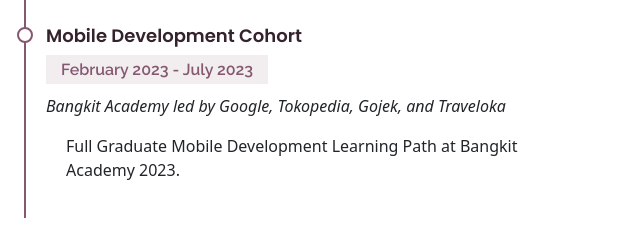
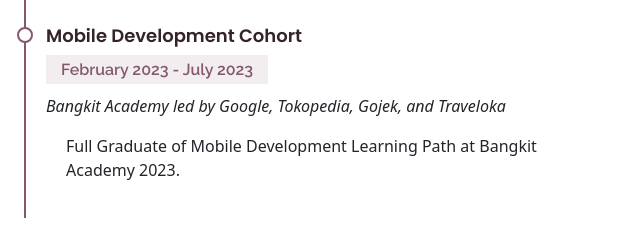
Before and after one commit to divaariani/com, a plain HTML site: page resume.html in a window 1280 px wide. Shown: the part 1254-1489 px from the top of the page, 628-1268 px from the left. Drawn offline with Linux system fonts and the light colour scheme.

Commit message:
update community

```diff
--- a/resume.html
+++ b/resume.html
@@ -180,7 +180,7 @@
                 <h5>February 2023 - July 2023</h5>
                 <p><em>Bangkit Academy led by Google, Tokopedia, Gojek, and Traveloka</em></p>
                 <p>
-                <ul>Full Graduate Mobile Development Learning Path at Bangkit Academy 2023.
+                <ul>Full Graduate of Mobile Development Learning Path at Bangkit Academy 2023.
                 </ul>
                 </p>
               </div>
```
